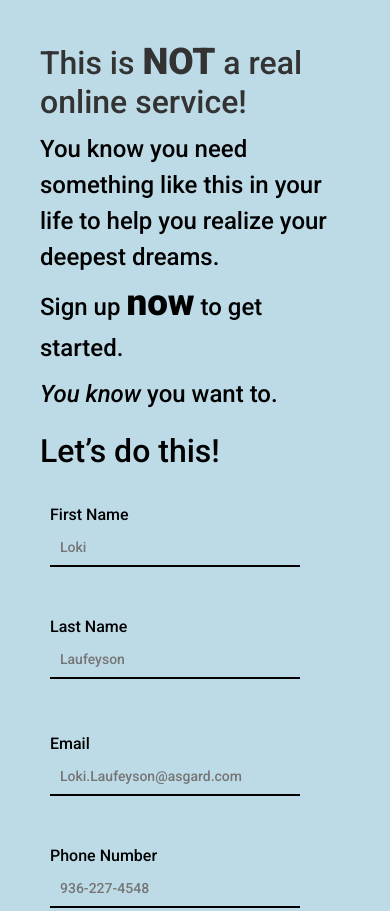
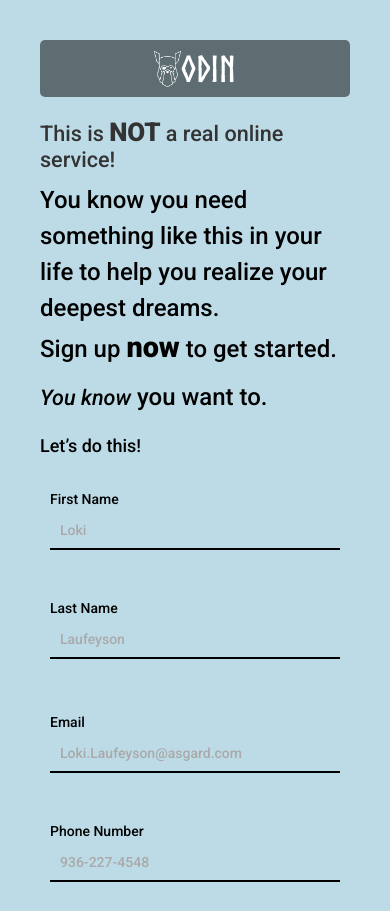
Before and after one commit to kileo123/OdinP, a plain HTML site: page Web03/signup.html in a window 390 px wide. Shown: the top 911 px of the page. Drawn offline with Linux system fonts and the light colour scheme.

Commit message:
odin signup form update styling

```diff
--- a/Web03/signup.css
+++ b/Web03/signup.css
@@ -11,8 +11,8 @@
   --color1:#bddbe6; /* Form bg */
   --color2:#0f2226; /* Button bg and blank bg */
   --color3:#2c4a54; /* Button hover */
-  --color4:#74fefe; /* Textarea hover */
-  --color5:#307386; /* Textarea focus */
+  --color4:#a4ddf1; /* Textarea hover */
+  --color5:#cde8f9; /* Textarea focus */
 }
 
 * {
@@ -21,7 +21,7 @@
   box-sizing: border-box;
   font-family: "Roboto";
   font-weight: 500;
-  font-size: 1rem;
+  font-size: 1em;
 }
 
 html, body {
@@ -93,22 +93,22 @@ html, body {
 
 .text-content strong{
   font-weight: 800;
-  font-size: 2.3rem;
+  font-size: 1.2em;
 }
 
 .text-content h2 {
-  font-size: 2rem;
+  font-size: 1.8em;
   color: #333;
 }
 
 .text-content p {
   margin-top: 10px;
-  font-size: 1.5rem;
+  font-size: 2em;
   line-height: 1.5;
 }
 
 .text-content em {
-  font-size: 1.5rem;
+  font-size: 1.8rem;
   font-style: italic;
 }
 
@@ -119,7 +119,7 @@ html, body {
 
 .signup-form h3 {
   margin-bottom: 20px;
-  font-size: 2rem;
+  font-size: 1.5em;
 }
 
 .form-group  {
@@ -144,14 +144,19 @@ html, body {
   width: 100%;
 }
 
+.form-group input::placeholder{
+  color: darkgray;
+}
+
 .form-group input:focus {
-  outline: 1px solid var(--color5)
+  background-color: var(--color5);
+  outline: none;
 }
 
 .form-group input:hover {
-  outline: 1px solid var(--color4)
+  background-color: var(--color4);
+  outline: none;
 }
-
 
 .error-message {
   color: red;
@@ -187,8 +192,44 @@ html, body {
   text-decoration: underline;
 }
 
+.small-device-title{
+  display: none;
+}
+
+
 @media screen and (max-width: 1100px) {
   .leftSection {
     display: none;
   }
+
+  :root {
+    font-size: 75%;
+  }
+
+  .form-group input, .form-group label{
+    width: 100%;
+  }
+
+  .small-device-title{
+    width: 100%;
+    background-color: rgba(0, 0, 0, 0.5);
+    padding: 10px;
+    margin-bottom: 20px;
+    border-radius: 5px;
+    display: flex;
+    justify-content: center;
+    align-items: center;
+  }
+
+  .small-device-title img{
+    height: 3rem;
+    width: auto;
+  }
+
+  .small-device-title span {
+    color: white;
+    font-family: "norsebold";
+    font-size: 3rem;
+  }
+
 }
--- a/Web03/signup.html
+++ b/Web03/signup.html
@@ -17,6 +17,10 @@
   </div>
 
   <div class="rightSection">
+    <div class="small-device-title">
+      <img src="assets/signup/images/odin-lined.png">
+      <span>ODIN</span>
+    </div>
     <div class="text-content">
       <h2>This is <strong>NOT</strong> a real online service!</h2>
       <p>You know you need something like this in your life to help you realize your deepest dreams.<br>
```
